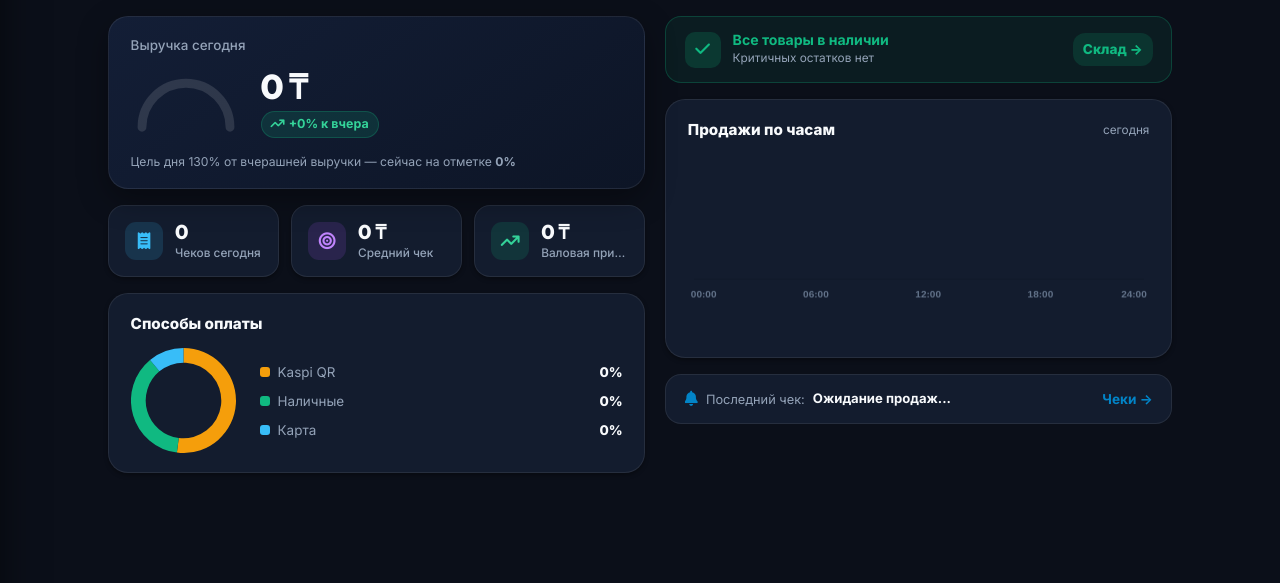
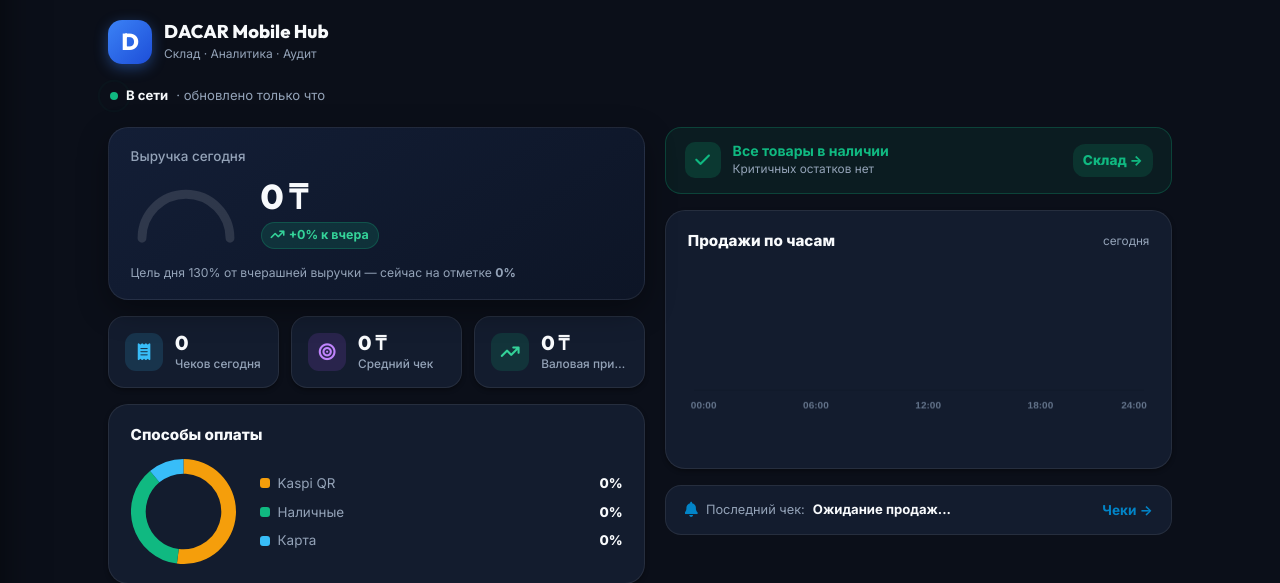
Before and after one commit to kazban0v/Dacar, a Django app: page /m/ in a window 1280 px wide. Shown: the part 63-646 px from the top of the page. Run offline with Django 5.2, Linux system fonts and the light colour scheme; the visitor is signed in with stand-in values (Sample User, id 1); data comes from the database, SQL or seed files in the repository; data that the repository does not hold is empty.

Commit message:
style: fix mobile dashboard tablet portrait adaptation

```diff
--- a/templates/mobile/analytics/dashboard.html
+++ b/templates/mobile/analytics/dashboard.html
@@ -7,7 +7,7 @@
 <style>
     /* ===== DACAR MOBILE HUB DASHBOARD STYLES ===== */
     .hub-dashboard-container {
-        max-width: 680px;
+        max-width: 900px;
         margin: 0 auto;
         display: flex;
         flex-direction: column;
@@ -429,9 +429,6 @@
 
     /* Tablet & Desktop Horizontal Card Optimization (>= 680px) */
     @media (min-width: 680px) {
-        .hub-header, .hub-status-row {
-            display: none !important;
-        }
 
         .hub-mini-kpi-card {
             flex-direction: row !important;
```
